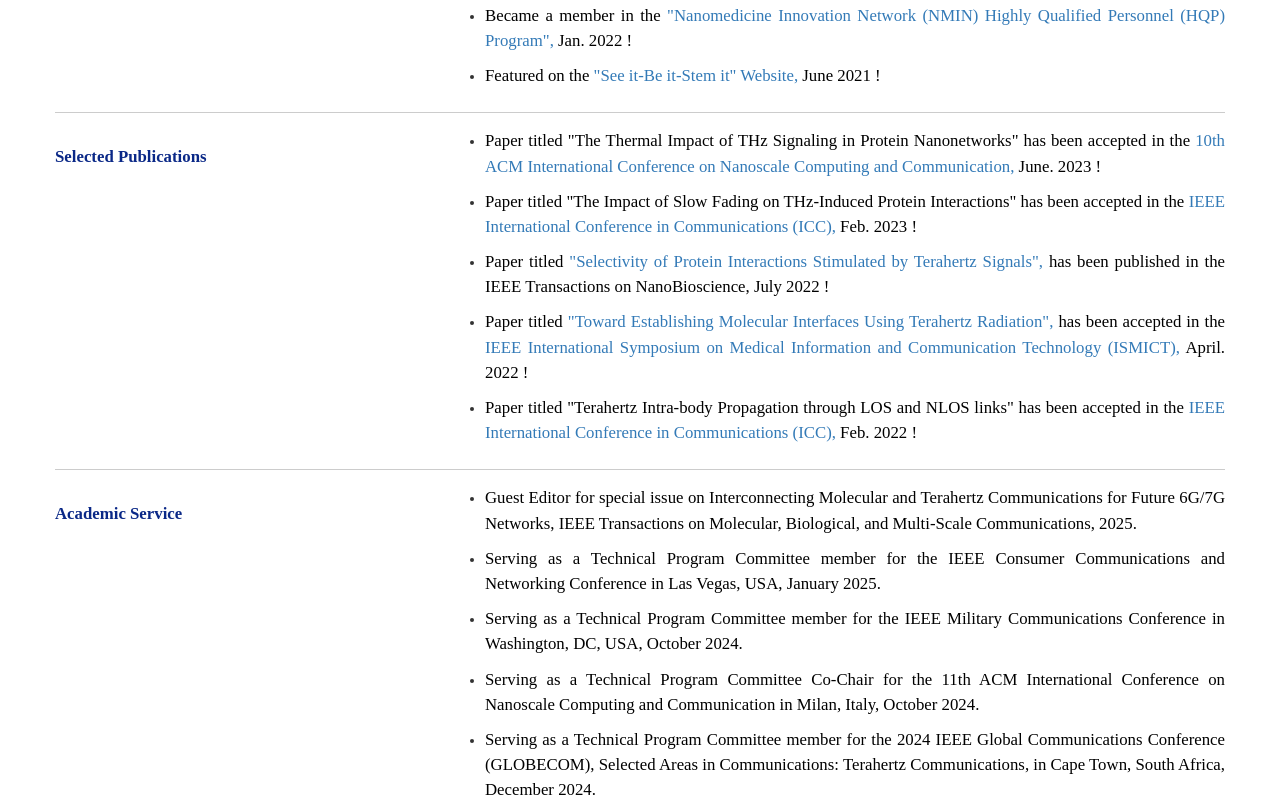
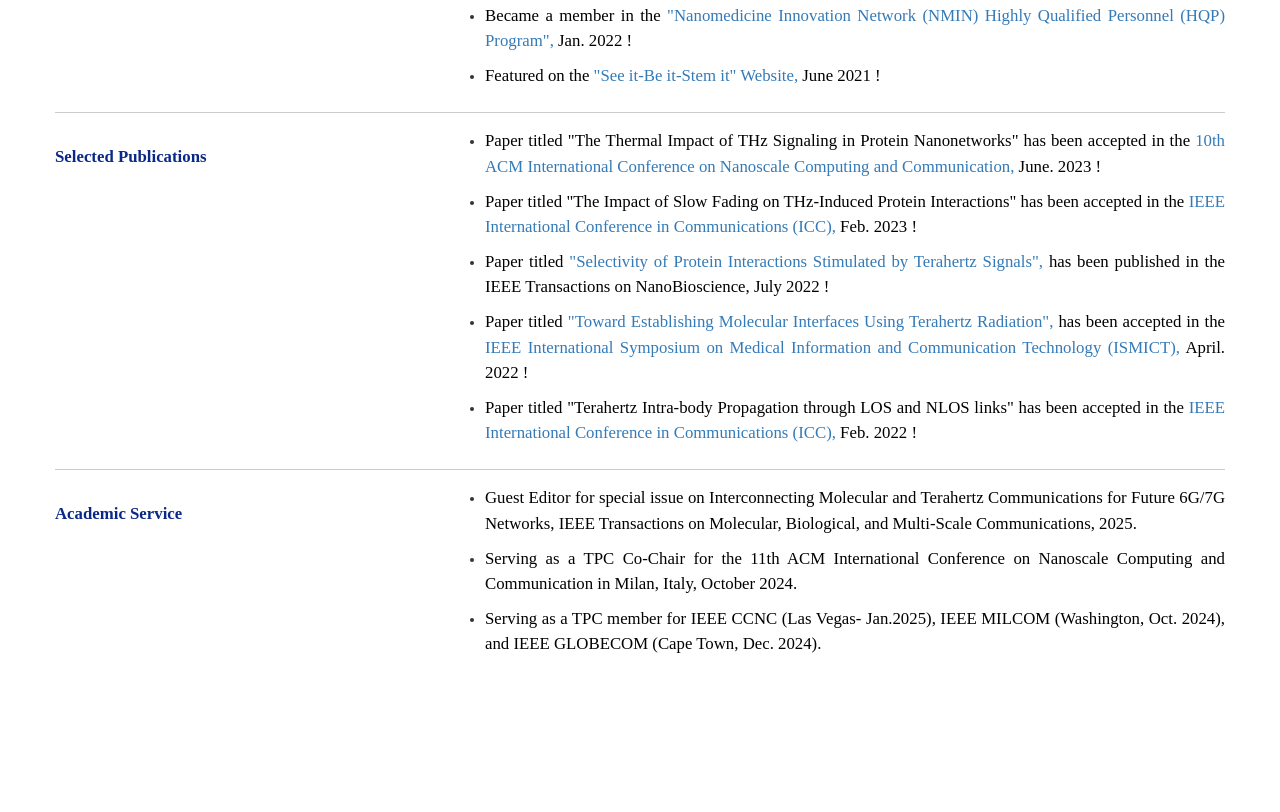
Before and after one commit to hadeelelayan/hadeelelayan.github.io, a plain HTML site: page index.html in a window 1280 px wide. Shown: the part 1054-1866 px from the top of the page. After the commit the page ends 1721 px from the top, so only its background shows below. Drawn offline with nearby package versions, Linux system fonts and the light colour scheme.

Commit message:
Update index.html

```diff
--- a/index.html
+++ b/index.html
@@ -208,16 +208,10 @@
       <h1 class="g1">Academic Service</h1>
 	     </div>
     <div class="col-sm-8">
-     <ul><li><p> Guest Editor for special issue on Interconnecting Molecular and Terahertz Communications for Future 6G/7G Networks, IEEE Transactions on Molecular, Biological, and Multi-Scale Communications, 2025.</p></li>
-	  <li><p> Serving as a Technical Program Committee member for the IEEE Consumer Communications and
-Networking Conference in Las Vegas, USA, January 2025.</p></li>
-	      <li><p>Serving as a Technical Program Committee member for the IEEE Military Communications Conference in
-Washington, DC, USA, October 2024.</p></li>
-	      <li><p>Serving as a Technical Program Committee Co-Chair for the 11th ACM International Conference on
+     <ul><li> <p> Guest Editor for special issue on Interconnecting Molecular and Terahertz Communications for Future 6G/7G Networks, IEEE Transactions on Molecular, Biological, and Multi-Scale Communications, 2025.</p></li>
+	      <li><p>Serving as a TPC Co-Chair for the 11th ACM International Conference on
 Nanoscale Computing and Communication in Milan, Italy, October 2024.</p></li>
-          <li><p>Serving as a Technical Program Committee member for the 2024 IEEE Global Communications Conference
-(GLOBECOM), Selected Areas in Communications: Terahertz Communications, in Cape Town, South
-Africa, December 2024.</p></li>
+          <li><p>Serving as a TPC member for IEEE CCNC (Las Vegas- Jan.2025), IEEE MILCOM (Washington, Oct. 2024), and IEEE GLOBECOM  (Cape Town, Dec. 2024).</p></li>
       </ul>
 
     </div>
```
